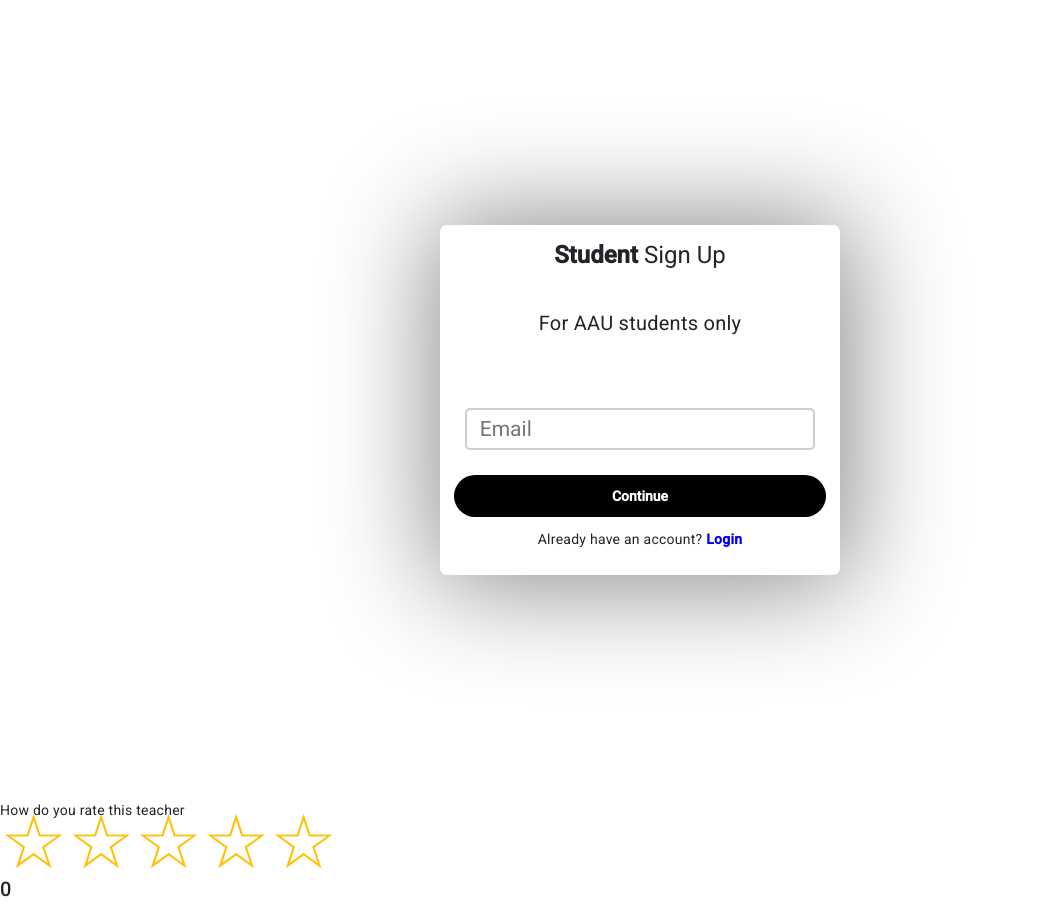
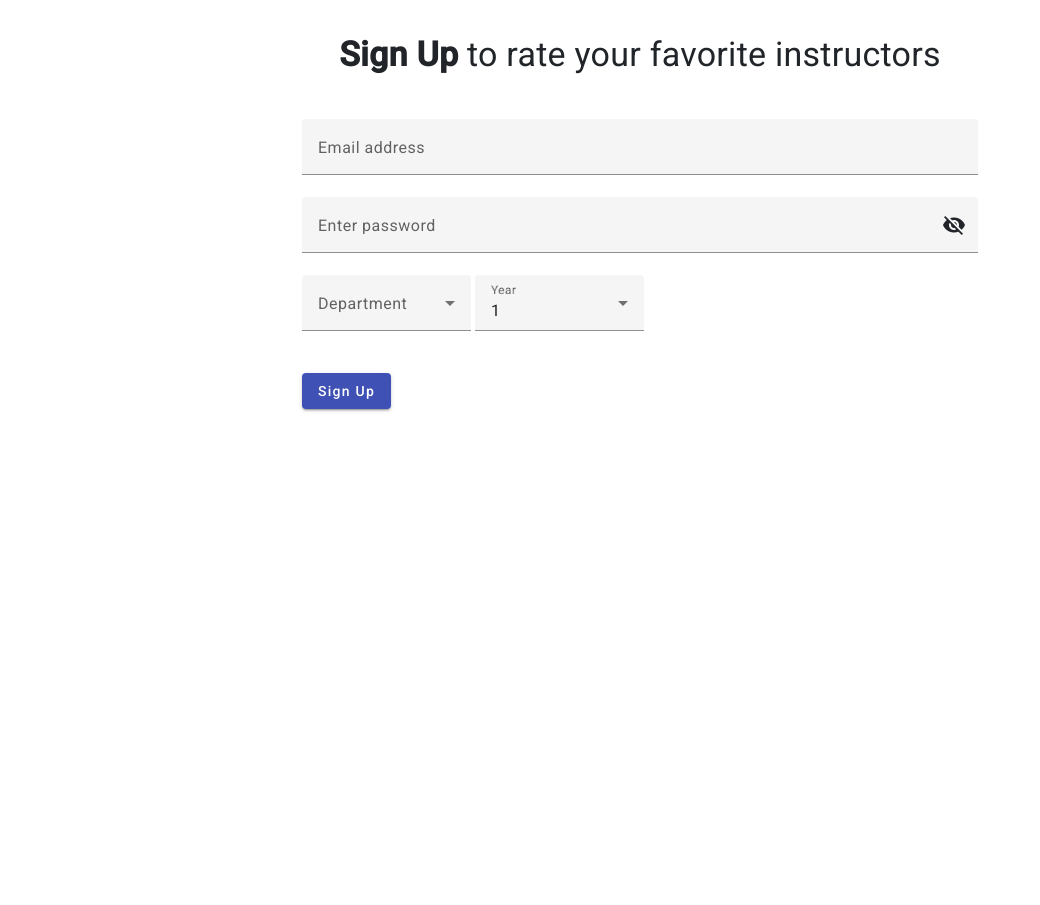
Before and after one commit to Rate-The-Instructor/RateTheInstructor, an Angular app in the folder frontend/: page /signup in a window 1280 px wide. Shown: the whole page, without its empty margins (0-1040 px from the left). After the commit the page ends 814 px from the top, so only its background shows below. Built offline with nearby package versions, Linux system fonts and the light colour scheme; a web font is replaced by a local one.

Commit message:
sign up done

```diff
--- a/frontend/angular.json
+++ b/frontend/angular.json
@@ -25,7 +25,7 @@
               "src/assets"
             ],
             "styles": [
-              "@angular/material/prebuilt-themes/purple-green.css",
+              "@angular/material/prebuilt-themes/indigo-pink.css",
               "node_modules/bootstrap/dist/css/bootstrap.min.css",
               "src/styles.css"
             ],
@@ -89,7 +89,7 @@
               "src/assets"
             ],
             "styles": [
-              "@angular/material/prebuilt-themes/purple-green.css",
+              "@angular/material/prebuilt-themes/indigo-pink.css",
               "src/styles.css"
             ],
             "scripts": []
--- a/frontend/src/app/app.component.html
+++ b/frontend/src/app/app.component.html
@@ -1,2 +1 @@
 <router-outlet></router-outlet>
-<app-rating-system></app-rating-system>
--- a/frontend/src/app/components/signup/signup.component.css
+++ b/frontend/src/app/components/signup/signup.component.css
@@ -1,75 +1,10 @@
-.container {
-  height: 100vh;
-  width: 100vw;
-  display: flex;
-  justify-content: center;
-  align-items: center;
+.example-radio-button{margin-left: 7px;}
+.width-50{width: 49%;}
+.ml-1{margin-left: 1%;}
+.ml-2{margin-left: 2%;}
+.width-100{width: 100%;}
+.width-25{width: 25%;}
+
+::ng-deep .input {
+  background-color: white;
 }
-
-.inner-container {
-  display: flex;
-  flex-direction: column;
-  align-items: center;
-  justify-content: center;
-  width: 400px;
-  height: 350px;
-  box-shadow: 2px 2px 109px 8px #888888;
-  padding: 1em;
-  border-radius: .5em;
-}
-
-.inner-container h2 {
-  margin-top: 1em;
-}
-
-form {
-  display: flex;
-  flex-direction: column;
-  align-items: center;
-  justify-content: space-around;
-  width: 100%;
-  height: 100%;
-}
-
-input, button {
-  width: 100%;
-}
-
-button {
-  cursor: pointer;
-  border: none;
-  border-radius: 2em;
-  font-size: 1em;
-  height: 3em;
-  color: white;
-  background-color: black;
-  font-weight: bold;
-}
-
-input {
-  height: 2em;
-  width: 94%;
-  border-radius: 5px;
-  border: 2px solid rgb(206, 206, 206);
-  font-size: 1.5em;
-  padding-left: .6em;
-}
-
-input:focus {
-  outline: none;
-  border: rgb(90, 90, 90) solid 2px;
-}
-
-h1, h2 {
-  font-weight: normal;
-}
-
-
-h1 strong {
-  font-weight: 900;
-}
-
-a {
-  text-decoration: none;
-  color: blue;
-}
--- a/frontend/src/app/components/signup/signup.component.html
+++ b/frontend/src/app/components/signup/signup.component.html
@@ -1,13 +1,54 @@
-<div class="container">
-  <div class="inner-container">
+<mat-grid-list style="margin-top: 14px;" cols="1" rowHeight="500px">
+  <br />
+  <h1 class="mat-headline-4" style="text-align: center;"><strong>Sign Up</strong> to rate your favorite instructors</h1>
+  <mat-grid-tile>
+    <div class="example-container">
+      <mat-form-field appearance="fill" class="width-100">
+        <mat-label>Email address</mat-label>
+        <input [(ngModel)]="signUpData.email" matInput placeholder="Ex. pat@example.com" />
+      </mat-form-field>
+      <br />
+      <mat-form-field appearance="fill" class="width-100">
+        <mat-label>Enter password</mat-label>
+        <input [(ngModel)]="signUpData.password" matInput [type]="hide ? 'password' : 'text'" />
+        <button
+          mat-icon-button
+          matSuffix
+          (click)="hide = !hide"
+          [attr.aria-label]="'Hide password'"
+          [attr.aria-pressed]="hide"
+        >
+          <mat-icon>{{ hide ? "visibility_off" : "visibility" }}</mat-icon>
+        </button>
+      </mat-form-field>
 
-    <h1><strong>Student</strong> Sign Up</h1>
-    <h2>For AAU students only</h2>
-    <div style="height: 30%;"></div>
-    <form #signUpForm="ngForm" (ngSubmit)="handleSubmit(signUpForm)">
-      <input type="text" name="email" id="email" placeholder="Email" ngModel>
-      <button type="submit">Continue</button>
-    </form>
-    <p>Already have an account? <a href="#"><strong>Login</strong></a></p>
-  </div>
-</div>
+      <mat-form-field style="margin-right: 4px;" appearance="fill" class="width-25">
+        <mat-label>Department</mat-label>
+        <mat-select [(ngModel)]="signUpData.department">
+          <mat-option [value]="6"> Software Engineering </mat-option>
+          <mat-option [value]="6"> Electrical Engineering </mat-option>
+          <mat-option [value]="6"> Civil Engineering</mat-option>
+          <mat-option [value]="6"> Mechanical Engineering</mat-option>
+          <mat-option [value]="6"> Chemical Engineering </mat-option>
+        </mat-select>
+      </mat-form-field>
+
+      <mat-form-field appearance="fill" class="width-25">
+        <mat-label>Year</mat-label>
+        <mat-select [(ngModel)]="signUpData.year">
+          <mat-option [value]="1"> 1 </mat-option>
+          <mat-option [value]="2"> 2 </mat-option>
+          <mat-option [value]="3"> 3 </mat-option>
+          <mat-option [value]="4"> 4 </mat-option>
+          <mat-option [value]="5"> 5 </mat-option>
+        </mat-select>
+      </mat-form-field>
+
+      <br />
+      <br />
+
+      <button mat-raised-button color="primary">Sign Up</button>
+
+    </div>
+  </mat-grid-tile>
+</mat-grid-list>
--- a/frontend/src/app/components/signup/signup.component.ts
+++ b/frontend/src/app/components/signup/signup.component.ts
@@ -1,5 +1,4 @@
 import { Component } from '@angular/core';
-import { ViewEncapsulation } from '@angular/core';
 
 @Component({
   selector: 'app-signup',
@@ -8,6 +7,15 @@
 })
 export class SignupComponent {
 
+  hide = true;
+
+  signUpData = {
+    email: '',
+    password: '',
+    department: '',
+    year: 1
+  }
+
   ngOnInit() {}
 
   handleSubmit(formData: any) {}
--- a/frontend/src/styles.css
+++ b/frontend/src/styles.css
@@ -14,3 +14,6 @@
 
 html, body { height: 100%; }
 body { margin: 0; font-family: Roboto, "Helvetica Neue", sans-serif; }
+
+html, body { height: 100%; }
+body { margin: 0; font-family: Roboto, "Helvetica Neue", sans-serif; }
```
Also changed, not shown: frontend/src/app/app.module.ts (+30 -1 lines).
